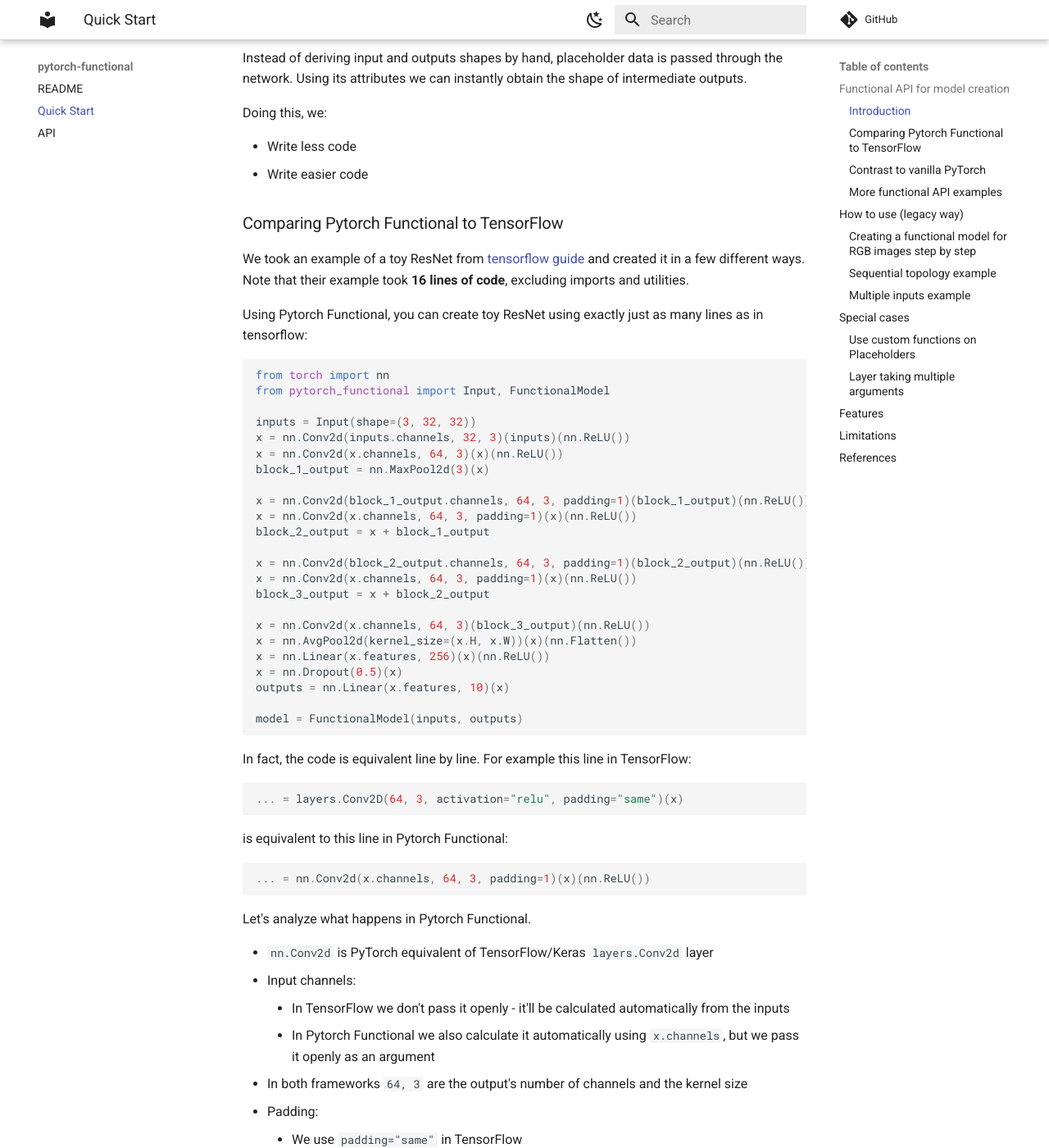
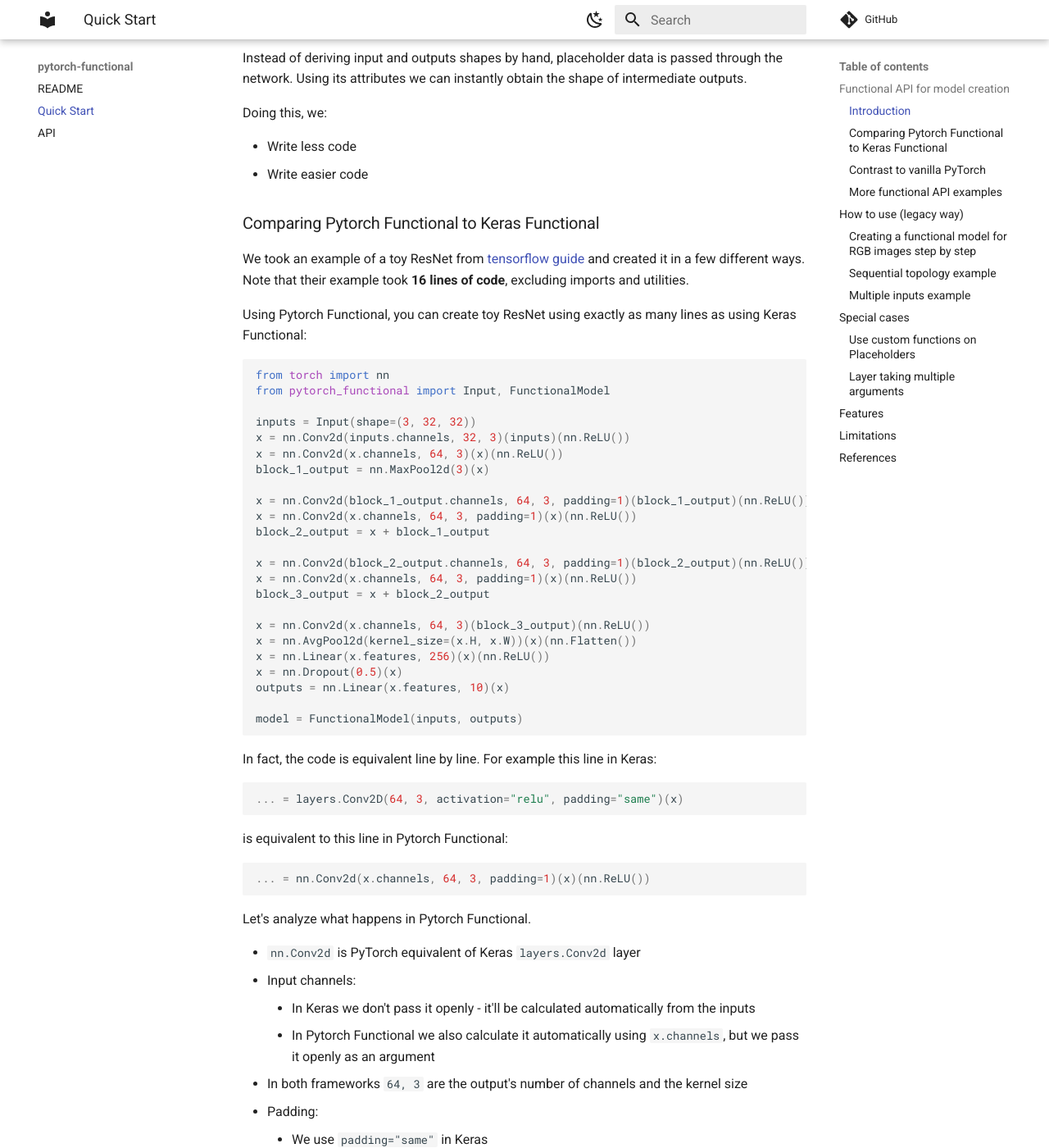
Before and after one commit to sjmikler/pytorch-symbolic, an MkDocs documentation site: the page built from docs/quick_start.md, in a window 1280 px wide and 1400 px high, scrolled down 907 px. Shown: the whole window at 82% size. Built offline with MkDocs 1.6.1 and Material for MkDocs 9.7.7, drawn with Linux system fonts in a browser that asks for light colours; comment, search, counter and statistics services are not loaded; some of the changed text lies outside the part shown.

Commit message:
Rename TensorFlow -> Keras

````diff
--- a/docs/quick_start.md
+++ b/docs/quick_start.md
@@ -44,12 +44,12 @@
 * Write less code
 * Write easier code
 
-### Comparing Pytorch Functional to TensorFlow
+### Comparing Pytorch Functional to Keras Functional
 
 We took an example of a toy ResNet from [tensorflow guide](https://www.tensorflow.org/guide/keras/functional) and
 created it in a few different ways. Note that their example took **16 lines of code**, excluding imports and utilities.
 
-Using Pytorch Functional, you can create toy ResNet using exactly just as many lines as in tensorflow:
+Using Pytorch Functional, you can create toy ResNet using exactly as many lines as using Keras Functional:
 
 ```py
 from torch import nn
@@ -77,7 +77,7 @@
 model = FunctionalModel(inputs, outputs)
 ```
 
-In fact, the code is equivalent line by line. For example this line in TensorFlow:
+In fact, the code is equivalent line by line. For example this line in Keras:
 
 ```py
 ... = layers.Conv2D(64, 3, activation="relu", padding="same")(x)
@@ -91,16 +91,16 @@
 
 Let's analyze what happens in Pytorch Functional.
 
-* `nn.Conv2d` is PyTorch equivalent of TensorFlow/Keras `layers.Conv2d` layer
+* `nn.Conv2d` is PyTorch equivalent of Keras `layers.Conv2d` layer
 * Input channels:
-    * In TensorFlow we don't pass it openly - it'll be calculated automatically from the inputs
+    * In Keras we don't pass it openly - it'll be calculated automatically from the inputs
     * In Pytorch Functional we also calculate it automatically using `x.channels`, but we pass it openly as an argument
 * In both frameworks `64, 3` are the output's number of channels and the kernel size
 * Padding:
-    * We use `padding="same"` in TensorFlow
+    * We use `padding="same"` in Keras
     * We use `padding=1` in PyTorch
 * Activation:
-    * In TensorFlow we simply add argument `activation='relu'`
+    * In Keras we simply add argument `activation='relu'`
     * in Pytorch Functional we apply `nn.ReLU()` as a transformation that should happen after `nn.Conv2d(...)`
 
 The example below is equivalent, but uses another way of registering layers in the network:
@@ -346,7 +346,7 @@
 
 ## Features
 
-* TensorFlow-like API
+* Keras-like API
 * Multiple inputs and outputs
 * Automatic pruning of unused layers
 * Reusing layers multiple times
````
Also changed, not shown: docs/README.md (+2 -2 lines).
